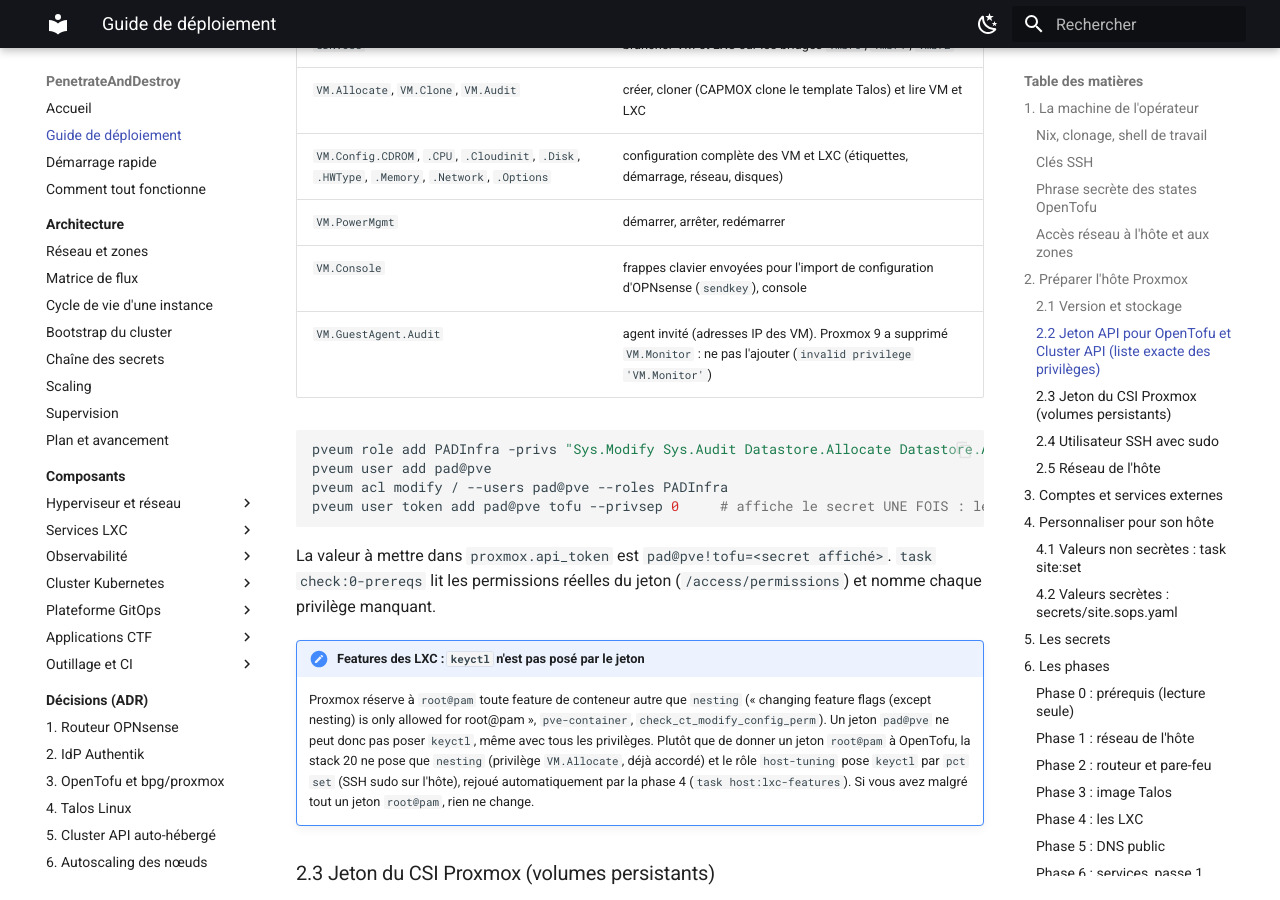
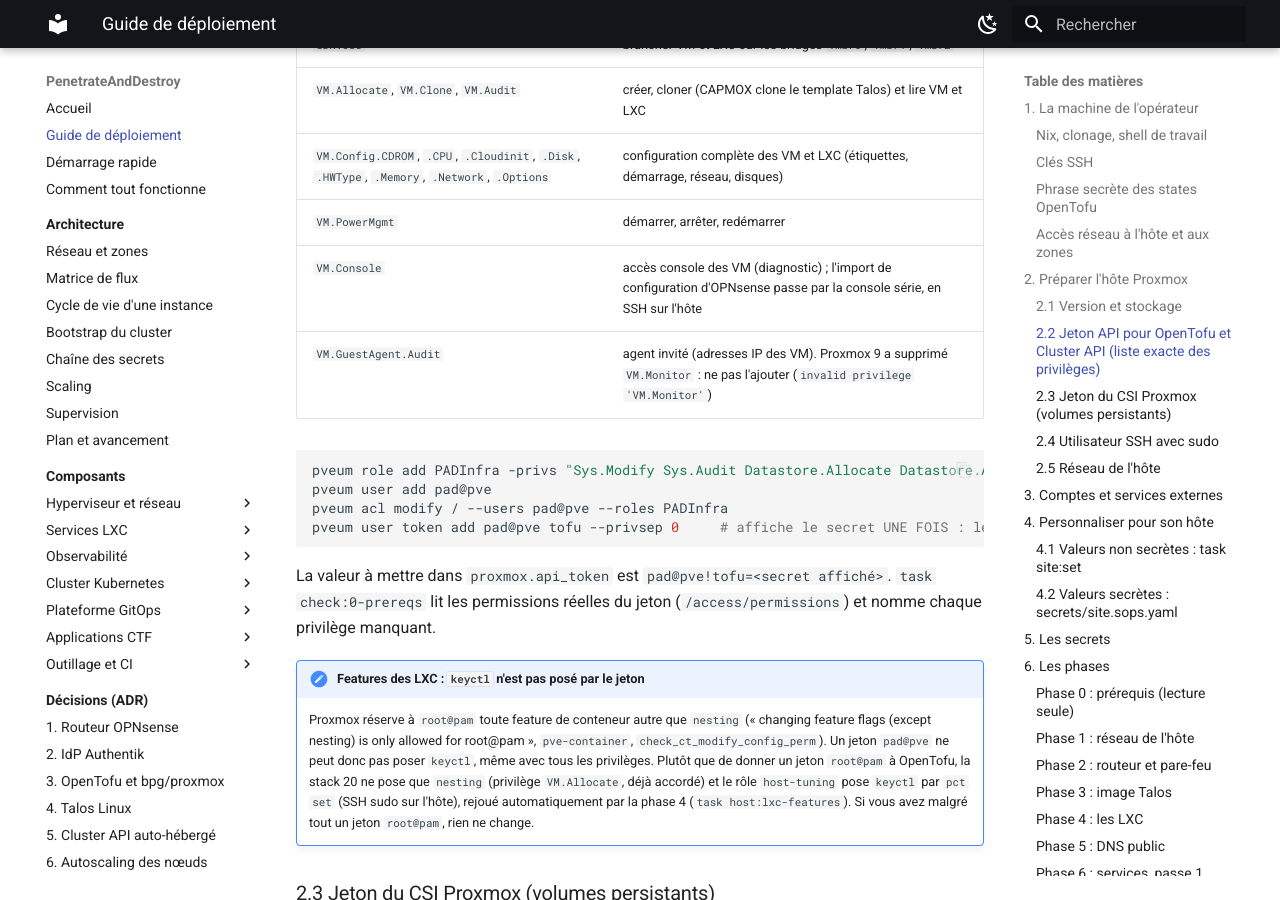
Before and after one commit to kim-tsr/penetrate-and-destroy, an MkDocs documentation site: the page built from docs/guide-deploiement.md, in a window 1280 px wide and 900 px high, scrolled down 5610 px. Built offline with MkDocs 1.6.1 and Material for MkDocs 9.7.7, drawn with Linux system fonts in a browser that asks for light colours.

Commit message:
docs(guide): VM.Console, import OPNsense par console série

````diff
--- a/docs/guide-deploiement.md
+++ b/docs/guide-deploiement.md
@@ -161,7 +161,7 @@ ressources que les stacks créent et de ce que CAPMOX exige :
 | `VM.Allocate`, `VM.Clone`, `VM.Audit` | créer, cloner (CAPMOX clone le template Talos) et lire VM et LXC |
 | `VM.Config.CDROM`, `.CPU`, `.Cloudinit`, `.Disk`, `.HWType`, `.Memory`, `.Network`, `.Options` | configuration complète des VM et LXC (étiquettes, démarrage, réseau, disques) |
 | `VM.PowerMgmt` | démarrer, arrêter, redémarrer |
-| `VM.Console` | frappes clavier envoyées pour l'import de configuration d'OPNsense (`sendkey`), console |
+| `VM.Console` | accès console des VM (diagnostic) ; l'import de configuration d'OPNsense passe par la console série, en SSH sur l'hôte |
 | `VM.GuestAgent.Audit` | agent invité (adresses IP des VM). Proxmox 9 a supprimé `VM.Monitor` : ne pas l'ajouter (`invalid privilege 'VM.Monitor'`) |
 
 ```bash
````
